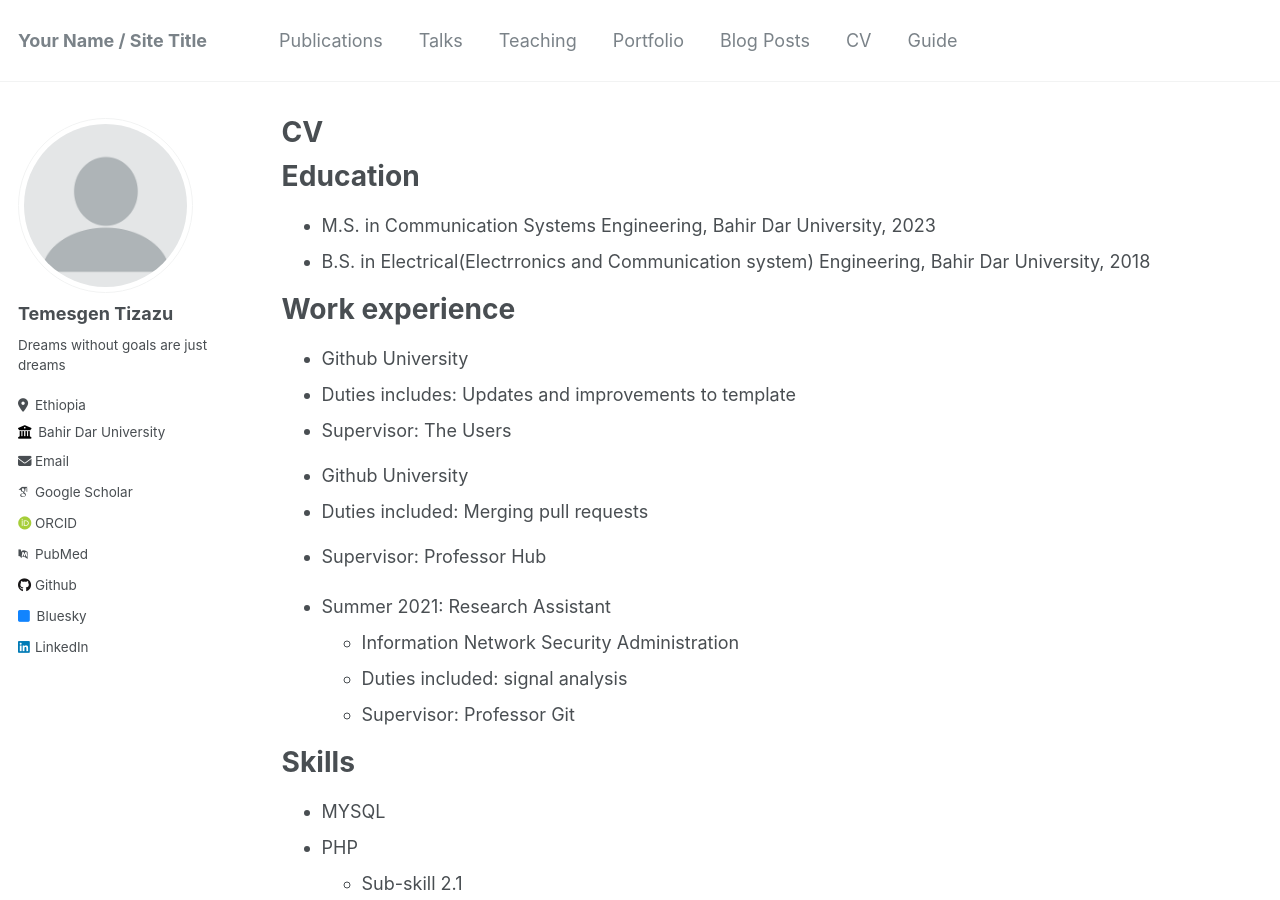
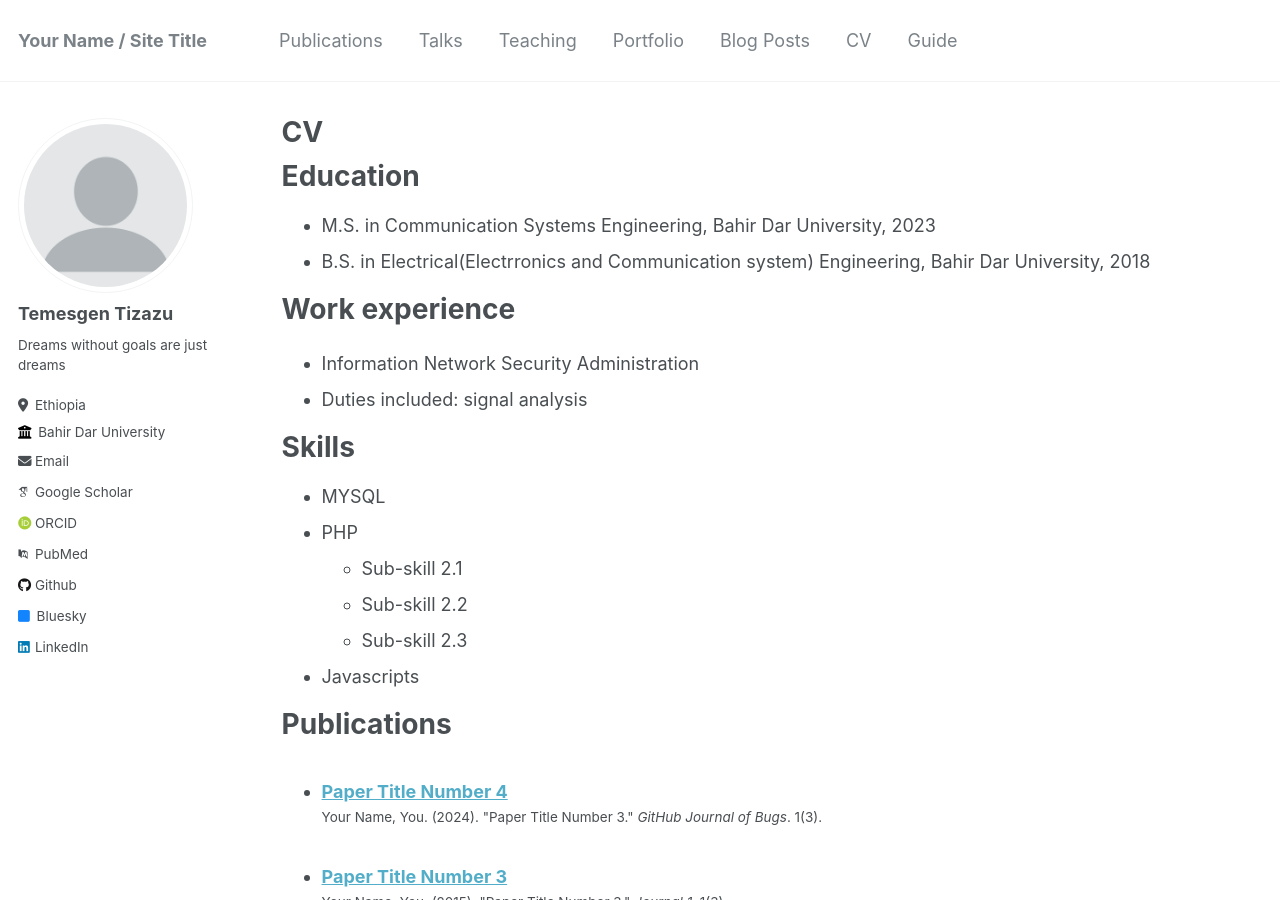
Before and after one commit to temetiza/temetiza.github.io, a Jekyll site: the page built from _pages/cv.md, in a window 1280 px wide and 900 px high. Built offline with Jekyll 4.4.1, drawn with Linux system fonts in a browser that asks for light colours; some web fonts are replaced.

Commit message:
frontend2

```diff
--- a/_pages/cv.md
+++ b/_pages/cv.md
@@ -17,19 +17,17 @@ Education
 Work experience
 ======
 <!-- * Spring 2024: Academic Pages Collaborator -->
-  * Github University
-  * Duties includes: Updates and improvements to template
-  * Supervisor: The Users
+  <!-- * Github University -->
+  <!-- * Duties includes: Updates and improvements to template -->
+  <!-- * Supervisor: The Users -->
+  <!-- * Github University -->
+  <!-- * Duties included: Merging pull requests -->
+  <!-- * Supervisor: Professor Hub -->
 
-<!-- * Fall 2015: Research Assistant -->
-  * Github University
-  * Duties included: Merging pull requests
-  * Supervisor: Professor Hub
-
-* Summer 2021: Research Assistant
+<!-- * Summer 2021: Research Assistant -->
   * Information Network Security Administration
   * Duties included: signal analysis
-  * Supervisor: Professor Git
+  <!-- * Supervisor: Professor Git -->
 
 Skills
 ======
```
Also changed, not shown: _pages/about.md (+1 -1 lines), _publications/2009-10-01-paper-title-number-1.md (+1 -1 lines), _publications/2010-10-01-paper-title-number-2.md (+1 -1 lines), _publications/2015-10-01-paper-title-number-3.md (+1 -1 lines), _publications/2024-02-17-paper-title-number-4.md (+1 -1 lines).
